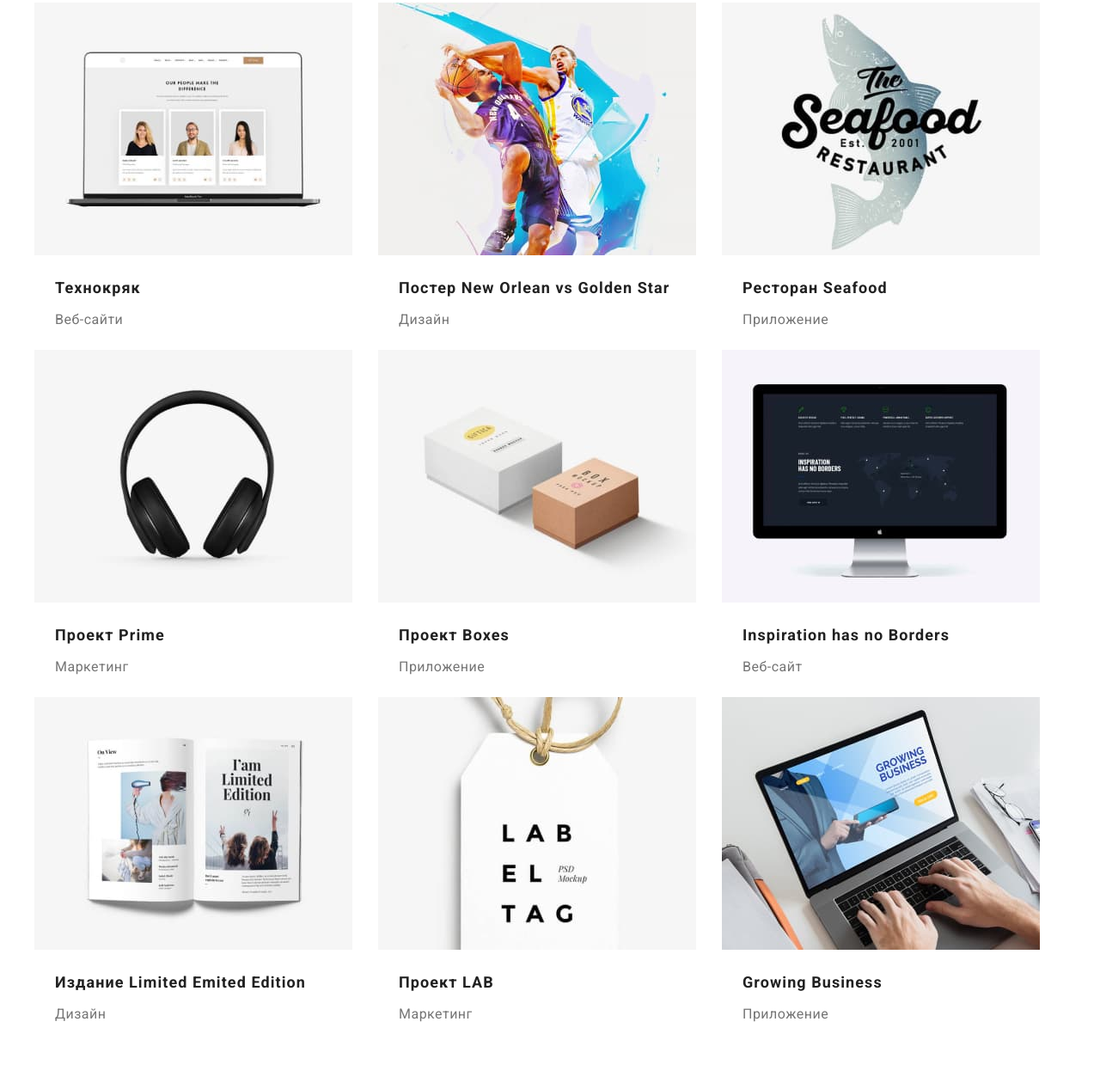
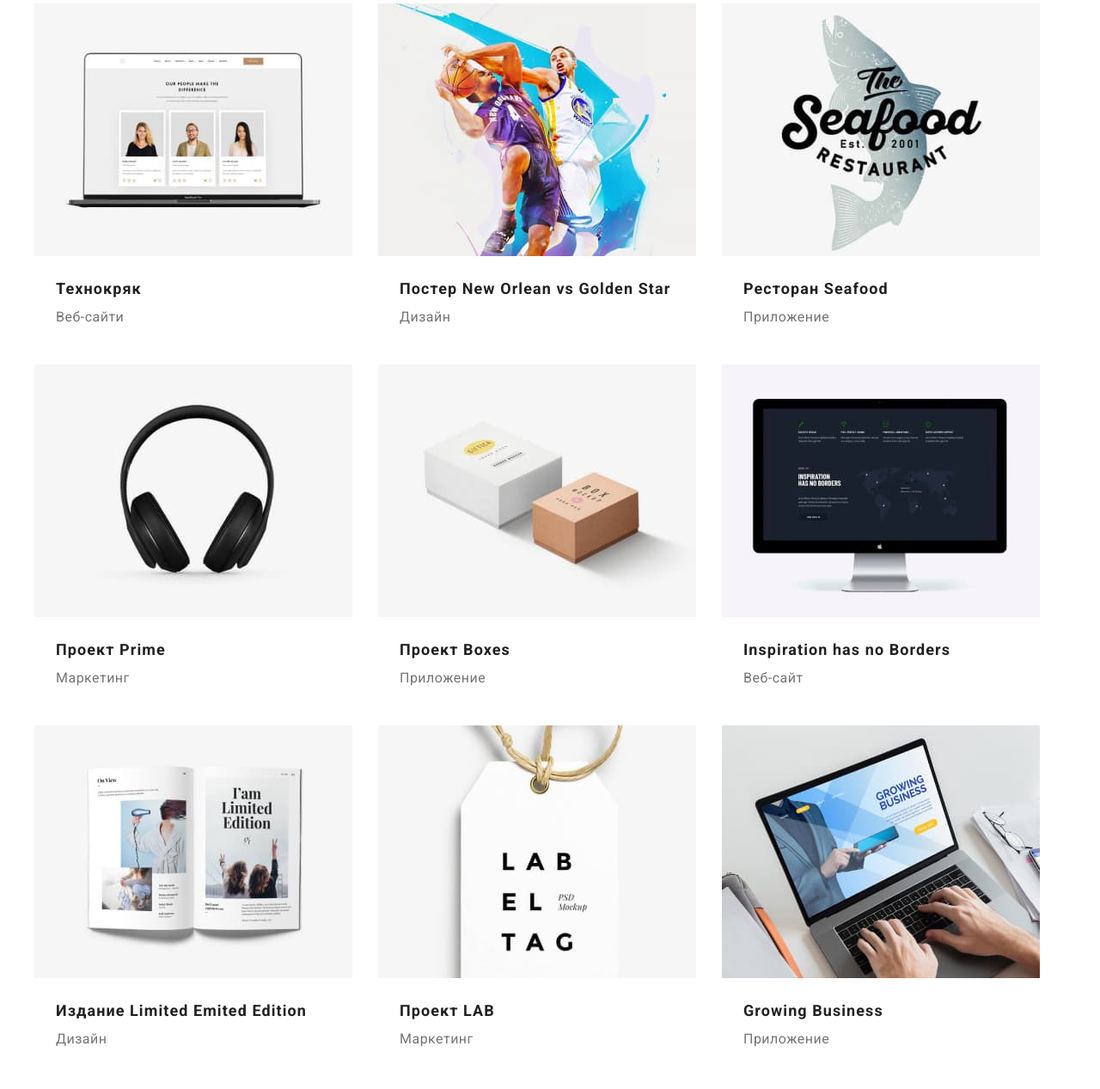
Before and after one commit to OlegUsatui/goit-murkup-hw-03, a plain HTML site: page portfolio.html in a window 1280 px wide. Shown: the part 265-1532 px from the top of the page at 86% size. Drawn offline with Linux system fonts and the light colour scheme.

Commit message:
changes in profile

```diff
--- a/css/styles.css
+++ b/css/styles.css
@@ -6,7 +6,9 @@ body {
 a {
     text-decoration: none;
 }
-
+header{
+    border-bottom: 1px solid var(--grey-text);
+}
 .container {
     width: 1200px;
     padding: 0 15px;
@@ -353,11 +355,7 @@ margin-left: 30px;
 }
 
 .cards-title{
-    margin-left: 24px;
-    margin-right: 24px;
-    margin-top: 20px;
-    margin-bottom: 0;
-
+    margin: 0;
     font-size: 18px;
     line-height: 2;
     letter-spacing: 0.06em;
@@ -366,10 +364,7 @@ margin-left: 30px;
 }
 
 .cards-text{
-    margin-left: 24px;
-    margin-right: 24px;
-    margin-bottom: 0;
-    margin-top: 4px;
+    margin: 0;
 
     font-weight: 400;
     font-size: 16px;
@@ -377,3 +372,7 @@ margin-left: 30px;
     letter-spacing: 0.03em;
     color: var(--grey-text);
 }
+
+.cards-description{
+    margin: 20px 25px;
+}
--- a/portfolio.html
+++ b/portfolio.html
@@ -45,48 +45,66 @@
             <ul class="cards-list">
                 <li class="cards-item">
                     <img src="./images/portfolio/img (9).jpg" alt="">
+                    <div class="cards-description">
                         <h3 class="cards-title">Технокряк</h3>
                         <p class="cards-text">Веб-сайти</p>
+                    </div>
                 </li>
                 <li class="cards-item">
                     <img src="./images/portfolio/img (1) (1).jpg" alt="">
+                    <div class="cards-description">
                         <h3 class="cards-title">Постер New Orlean vs Golden Star</h3>
                         <p class="cards-text">Дизайн</p>
+                    </div>
                 </li>
                 <li class="cards-item">
                     <img src="./images/portfolio/img (2) (1).jpg" alt="">
+                    <div class="cards-description">
                         <h3 class="cards-title">Ресторан Seafood</h3>
                         <p class="cards-text">Приложение</p>
+                    </div>
                 </li>
                 <li class="cards-item">
                     <img src="./images/portfolio/img (3) (1).jpg" alt="">
+                    <div class="cards-description">
                         <h3 class="cards-title">Проект Prime</h3>
                         <p class="cards-text">Маркетинг</p>
+                    </div>
                 </li>
                 <li class="cards-item">
                     <img src="./images/portfolio/img (4) (1).jpg" alt="">
+                    <div class="cards-description">
                         <h3 class="cards-title">Проект Boxes</h3>
                         <p class="cards-text">Приложение</p>
+                    </div>
                 </li>
                 <li class="cards-item">
                     <img src="./images/portfolio/img (5) (1).jpg" alt="">
+                    <div class="cards-description">
                         <h3 class="cards-title">Inspiration has no Borders</h3>
                         <p class="cards-text">Веб-сайт</p>
+                    </div>
                 </li>
                 <li class="cards-item">
                     <img src="./images/portfolio/img (6) (1).jpg" alt="">
+                    <div class="cards-description">
                         <h3 class="cards-title">Издание Limited Emited Edition</h3>
                         <p class="cards-text">Дизайн</p>
+                    </div>
                 </li>
                 <li class="cards-item">
                     <img src="./images/portfolio/img (7) (1).jpg" alt="">
+                    <div class="cards-description">
                         <h3 class="cards-title">Проект LAB</h3>
                         <p class="cards-text">Маркетинг</p>
+                    </div>
                 </li>
                 <li class="cards-item">
                     <img src="./images/portfolio/img (8) (1).jpg" alt="">
+                    <div class="cards-description">
                         <h3 class="cards-title">Growing Business</h3>
                         <p class="cards-text">Приложение</p>
+                    </div>
                 </li>
             </ul>
            </div>
```
Also changed, not shown: index.html (+3 -1 lines). Lines whose indentation alone changed are shown as unchanged.
